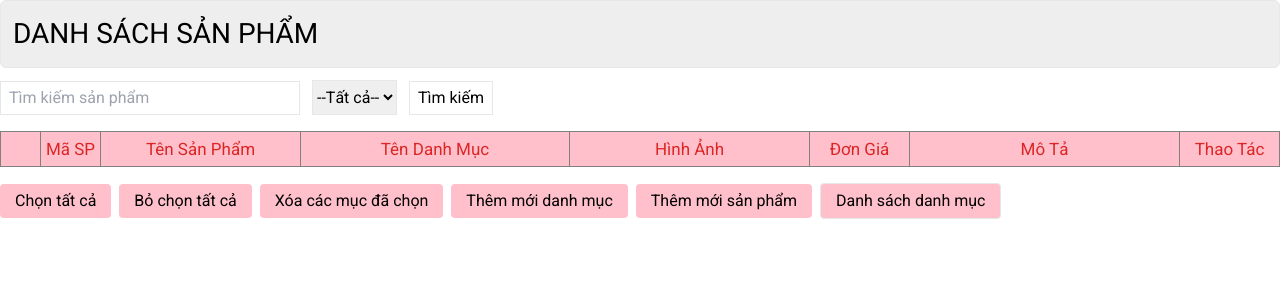
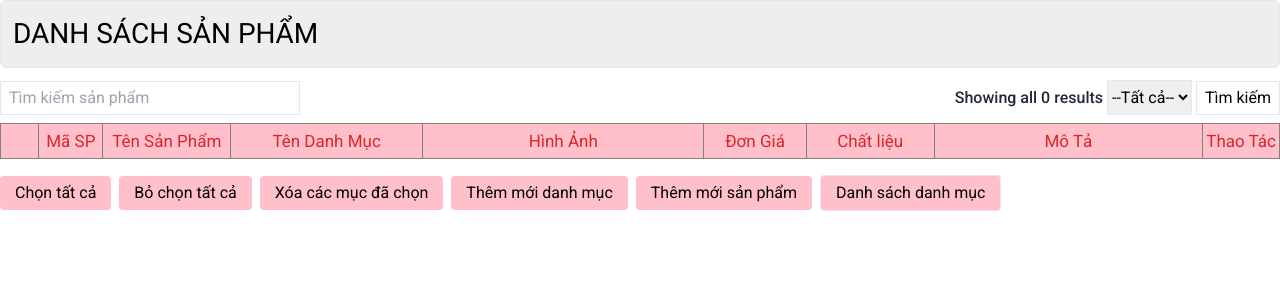
Before and after one commit to DungDev0106/WEB2041_Du_an-mau, a PHP site: page /admin/products/list_pro.php in a window 1280 px wide. Shown: the top 300 px of the page. Run offline with PHP 8.4, Linux system fonts and the light colour scheme; data that the repository does not hold is empty; some libraries are stand-ins or nearby versions.

Commit message:
list pro up

```diff
--- a/admin/products/list_pro.php
+++ b/admin/products/list_pro.php
@@ -8,9 +8,12 @@
         DANH SÁCH SẢN PHẨM
     </p>
 <!-- Form tìm kiếm sản phẩm theo tên hoặc danh mục  -->
-    <form action="index_admin.php?act=list_pro" method="post" class="mt-3 flex items-center space-x-3">
+    <form action="index_admin.php?act=list_pro" method="post" class="mt-3 flex justify-between items-center space-x-3 mb-2">
         <input class="border w-[300px] py-1 px-2" placeholder="Tìm kiếm sản phẩm"
-               type="text" name="key_word" >
+               type="text" name="key_word" value="<?php echo (isset($key_word) && !empty($key_word)) ? $key_word : "";?>" >
+        <div>
+            <!-- <p>Showing</p> -->
+            <span class="font-[500] text-gray-800">Showing all <?php echo count($list_pro)?> results</span>
             <select name="cate_id" id="" class="border py-[6px]">
                 <option value="0">--Tất cả--</option>
                 <?php foreach($list_cate as $cate){?>
@@ -19,20 +22,24 @@
             </select>
             <input name="search_by_cate"
                 class="border px-2 py-1 hover:bg-[#FFEEEE] hover:text-[#F54748]" type="submit" value="Tìm kiếm">
+        </div>
+
     </form>
-    <table class="border w-full mt-4">
+    <?php if(isset($key_word) && !empty($key_word)) echo "<span class='text-[19px]'>Kết quả tìm kiếm cho : </span>\""."<span class='text-xl font-[500]'>".$key_word."</span>"."\"";?>
+    <table class="border w-full border mt-2">
         <tr class="title bg-[#FFC0CB] py-2 border text-[17px] text-red-600 text-center" >
-            <td class="w-[40px]"></td>
-            <td class="w-[60px] ">Mã SP</td>
-            <td class="w-[200px]">Tên Sản Phẩm</td>
-            <td class="">Tên Danh Mục</td>
-            <td class="w-[240px]">Hình Ảnh</td>
-            <td class=" w-[100px]">Đơn Giá</td>
+            <td class="w-[3%]"></td>
+            <td class="w-[5%] ">Mã SP</td>
+            <td class="w-[10%]">Tên Sản Phẩm</td>
+            <td class="w-[15%]">Tên Danh Mục</td>
+            <td class="w-[22%]">Hình Ảnh</td>
+            <td class="w-[8%]">Đơn Giá</td>
             <!-- <td class="text-center">Giảm Giá</td> -->
             <!-- <td class="text-center w-[110px]">Ngày Tạo</td> -->
-            <td class="w-[270px]">Mô Tả</td>
+            <td class="w-[10%]">Chất liệu</td>
+            <td class="w-[21%]">Mô Tả</td>
 
-            <td class="w-[100px]">Thao Tác</td>
+            <td class="w-[6%]">Thao Tác</td>
         </tr>
         <?php
         foreach ($list_pro as $pro){
@@ -48,9 +55,9 @@
                 </td>
                 <td class=""><img class="w-11/12 mx-auto py-1" src="<?php echo $pro['pro_image']?>" alt=""></td>
 
-                <td class="text-center"><?php echo $pro['pro_price']." VNĐ"?></td>
+                <td class="text-center"><?php echo $pro['pro_price']." <span class='font-[500]'>VNĐ</span>"?></td>
                 <!-- <td class="text-center"><?php echo $pro['giam_gia']." VNĐ" ?></td> -->
-                <!-- <td class="text-center"><?php echo $pro['ngay_nhap']?></td> -->
+                <td class="px-2"><?php echo $pro['chat_lieu']?></td>
                 <td class="px-2"><?php echo $pro['pro_desc']?></td>
                 <td class="text-center leading-9">
                     <a href="index_admin.php?act=edit_pro&pro_id=<?php echo $pro['pro_id']?>">Sửa</a>
```
Lines whose indentation alone changed are shown as unchanged.
